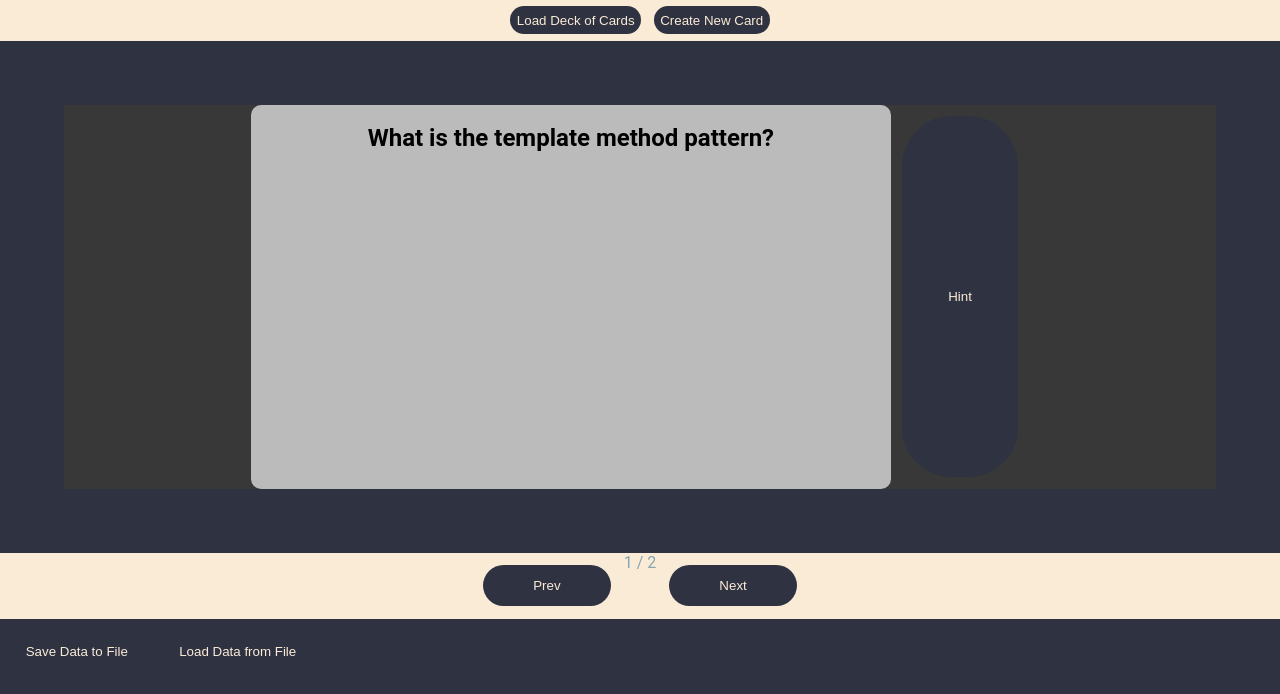
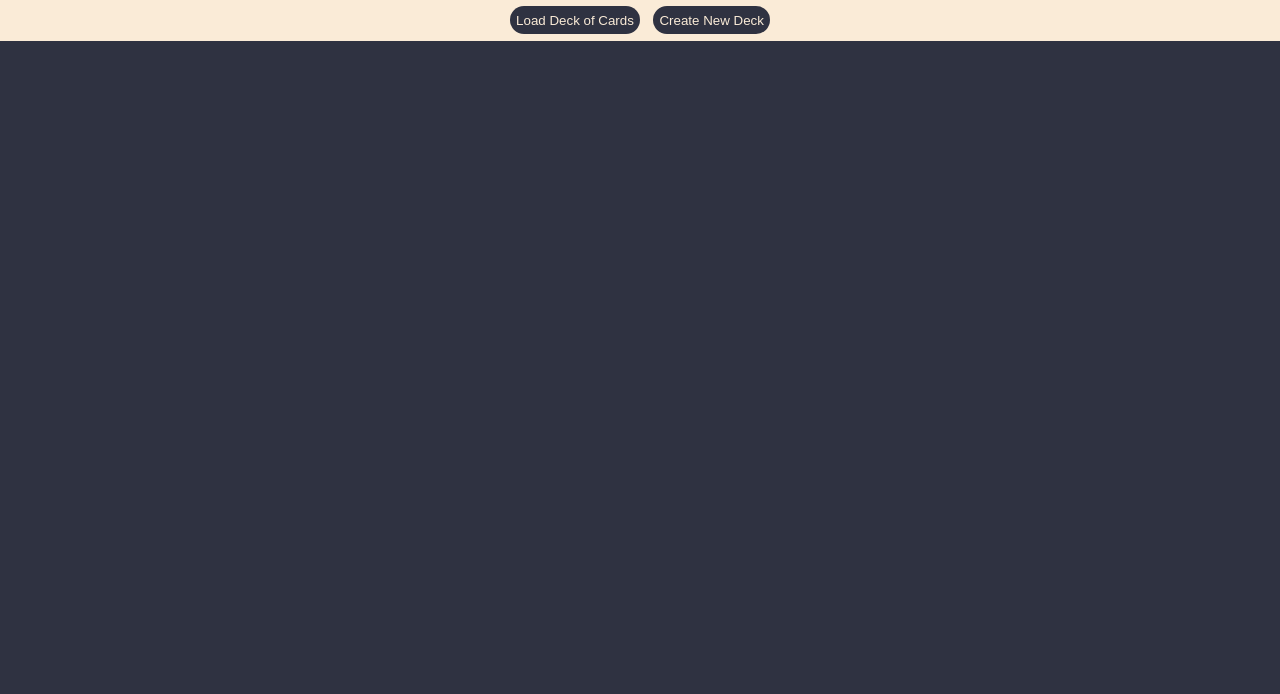
Before and after one commit to FalasFry/flashCards, a React (Vite) app: page / in a window 1280 px wide. Shown: the top 694 px of the page. Built offline with nearby package versions, Linux system fonts and the light colour scheme.

Commit message:
Loading decks kind of works

```diff
--- /dev/null
+++ b/cards/data.json
@@ -0,0 +1 @@
+{"0":{"Question":"What is a template pattern?","Answer":"If you are building a lot of simmilar classes you can create a template for them and then have subclasses to change only the parts needed to change","Hint":"Only chage parts of superclass"},"1":{"Question":"What is a strategy pattern?","Answer":"When you have multiple choices of algorithms, you can seperate them into subclasses and let the program choose the best one on runtime","Hint":"What algorithms works best for runtime"}}
--- a/src/preload/index.js
+++ b/src/preload/index.js
@@ -9,18 +9,18 @@ const api = {
     if (!fs.existsSync(directoryPath)) {
       fs.mkdirSync(directoryPath, { recursive: true });
     }
-    /*try {
+    try {
       fs.writeFileSync(filePath, JSON.stringify(data));
       console.log('Data saved successfully.');
     } catch (error) {
       console.error('Error saving data:', error);
-    }*/
+    }
   },
   loadDataFromFile: (filePath) => {
     try {
       let data = JSON.parse(fs.readFileSync(filePath));
       console.log('Data Loaded Successfully');
-      console.log(data);
+      return data;
     } catch (error) {
       console.error('Error reading data: ', error);
     }
--- a/src/renderer/src/App.jsx
+++ b/src/renderer/src/App.jsx
@@ -1,11 +1,10 @@
 import { useEffect, useState } from "react"
 import FlashCard from "./components/FlashCard";
-import testFile from "./assets/test.json"
 import FileOperations from "./components/FileOperations";
 
 function App() {
 
-  const [ cards, setCards ] = useState(Object.entries(testFile));
+  const [ cards, setCards ] = useState([]);
   const [ cardIndex, setCardIndex ] = useState(0);
   const [ clicked, setClicked] = useState(false);
 
@@ -16,35 +15,38 @@ function App() {
     !clicked ? cardIndex > 0 ? setCardIndex(curr => curr -= 1) : setCardIndex(cards.length-1) : '';
   }
 
+  function loadDeck(){
+    let fileOp = new FileOperations();
+    let obj = fileOp.handleLoadData();
+    console.log(obj);
+
+    setCards(Object.entries(obj));
+  }
+
   return (
     <div>
 
       <div className="navBarContainer">
         <div className="navBar">
-          <button>Load Deck of Cards</button>
-          <button>Create New Card</button>
+          <button onClick={loadDeck}>Load Deck of Cards</button>
+          <button>Create New Deck</button>
         </div>
       </div>
 
-      <div className="container">
-
-        <FlashCard
+      <div className="flashCardContainer">
+        {cards.length > 0 && <FlashCard
         question={cards[cardIndex][1].Question}
         answer={cards[cardIndex][1].Answer}
         hint={cards[cardIndex][1].Hint}
         clicked={clicked}
-        setClicked={setClicked} />
-
-        <button>Hint</button>
+        setClicked={setClicked} />}
       </div>
 
-      <div className="panel">
+      {cards.length > 0 && <div className="panel">
         <button onClick={prevCard}>Prev</button>
         {cardIndex+1  +" / " +cards.length}
         <button onClick={nextCard}>Next</button>
-      </div>
-
-      <FileOperations/>
+      </div>}
 
     </div>
   )
--- a/src/renderer/src/assets/index.css
+++ b/src/renderer/src/assets/index.css
@@ -42,7 +42,7 @@ Button {
   cursor: pointer;
 }
 
-.container {
+.flashCardContainer {
   display: flex;
   justify-content: center;
   margin: 5%;
--- a/src/renderer/src/assets/test.json
+++ /dev/null
@@ -1,12 +0,0 @@
-{
-    "0":{
-        "Question": "What is the template method pattern?",
-        "Answer": "If you are building a lot of simmilar classes you can create a template for them and then have subclasses to change only the parts needed to change",
-        "Hint": "Only chage parts of superclass"
-    },
-    "1":{
-        "Question": "What is the strategy pattern?",
-        "Answer": "When you have multiple choices of algorithms, you can seperate them into subclasses and let the program choose the best one on runtime",
-        "Hint": "What algorithms works best for runtime"
-    }
-}
--- a/src/renderer/src/components/FileOperations.jsx
+++ b/src/renderer/src/components/FileOperations.jsx
@@ -1,38 +1,29 @@
-import React from 'react';
+class FileOperations{
+  constructor(){
+    this.directoryPath = 'cards';
+    this.fileName = 'data.json';
+    this.filePath = `${this.directoryPath}/${this.fileName}`
+  }
 
-const MyComponent = () => {
-
-  const directoryPath = 'cards/data';
-  const fileName = 'data.json';
-  const filePath = `${directoryPath}/${fileName}`
-
-  const handleSaveData = () => {
+  handleSaveData(){
     const data = {
       "0":{
-          "Question": "What is a template pattern?",
+          "Question": "What is the template pattern?",
           "Answer": "If you are building a lot of simmilar classes you can create a template for them and then have subclasses to change only the parts needed to change",
           "Hint": "Only chage parts of superclass"
       },
       "1":{
-          "Question": "What is a strategy pattern?",
+          "Question": "What is the strategy pattern?",
           "Answer": "When you have multiple choices of algorithms, you can seperate them into subclasses and let the program choose the best one on runtime",
           "Hint": "What algorithms works best for runtime"
       }
     };
     // Communicate with the main process to save data
-    window.api.saveDataToFile(data, directoryPath ,filePath);
+    window.api.saveDataToFile(data, this.directoryPath ,this.filePath);
   };
-  const handleLoadData = () => {
-    let data;
-    window.api.loadDataFromFile(filePath);
+  handleLoadData() {
+    return window.api.loadDataFromFile(this.filePath);
   }
-
-  return (
-    <div>
-      <button onClick={handleSaveData}>Save Data to File</button>
-      <button onClick={handleLoadData}>Load Data from File</button>
-    </div>
-  );
 };
 
-export default MyComponent;
+export default FileOperations;
```
